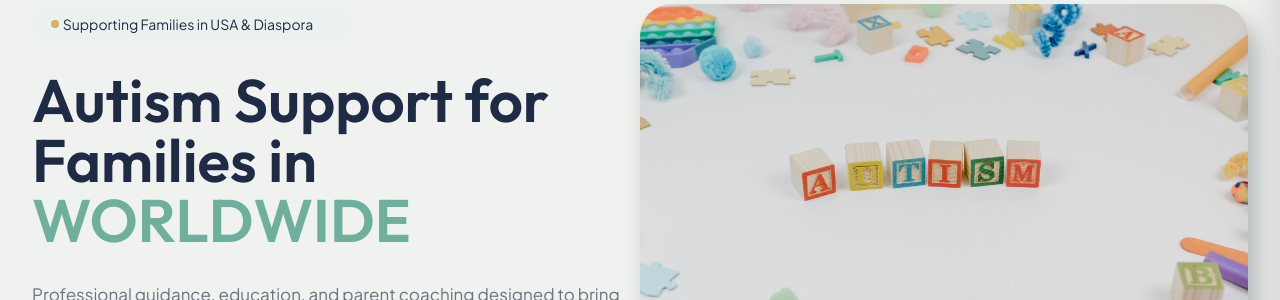
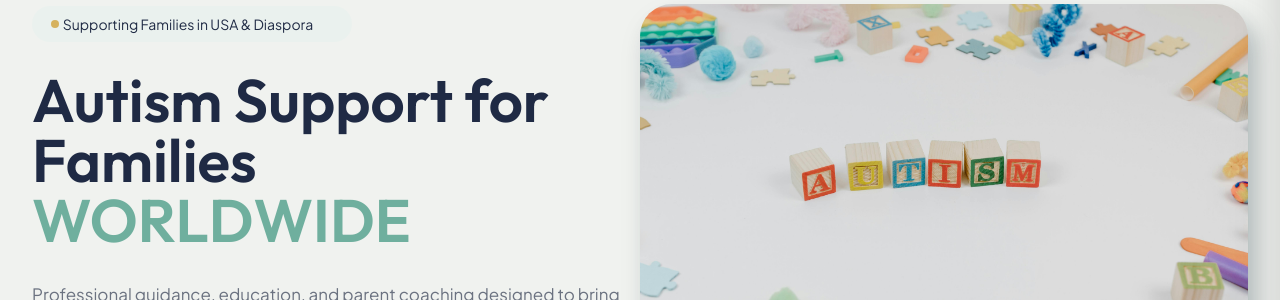
Before and after one commit to Justmide/Autism-Website, a React (Vite) app: page / in a window 1280 px wide. Shown: the part 179-479 px from the top of the page. Built offline with nearby package versions, Linux system fonts and the light colour scheme; the HTML template or start-up script is replaced by a standard one; a web font is replaced by a local one.

Commit message:
Update main text in HeroSection component

```diff
--- a/src/components/LandingPage/HeroSection.jsx
+++ b/src/components/LandingPage/HeroSection.jsx
@@ -15,7 +15,7 @@ const HeroSection = () => {
 
      {/* Main text */}
      <div className='mt-7' data-aos="fade-up" data-aos-delay="400">
-        <p className='text-[20px] lg:text-6xl md:text-4xl sm:text-4xl leading-[1.1] font-heading font-semibold lg:text-start text-center'>Autism Support for Families in <span className='text-brand-sage'>WORLDWIDE</span></p>
+        <p className='text-[20px] lg:text-6xl md:text-4xl sm:text-4xl leading-[1.1] font-heading font-semibold lg:text-start text-center'>Autism Support for Families <span className='text-brand-sage'>WORLDWIDE</span></p>
 
         {/* sub text  */}
         <p className='lg:mt-8 mt-4 font-sans text-gray-500 text-[16px] sm:text-[17px] lg:text-start text-center '>Professional guidance, education, and parent coaching designed to bring clarity, confidence, and progress to your family's autism journey.</p>
```
